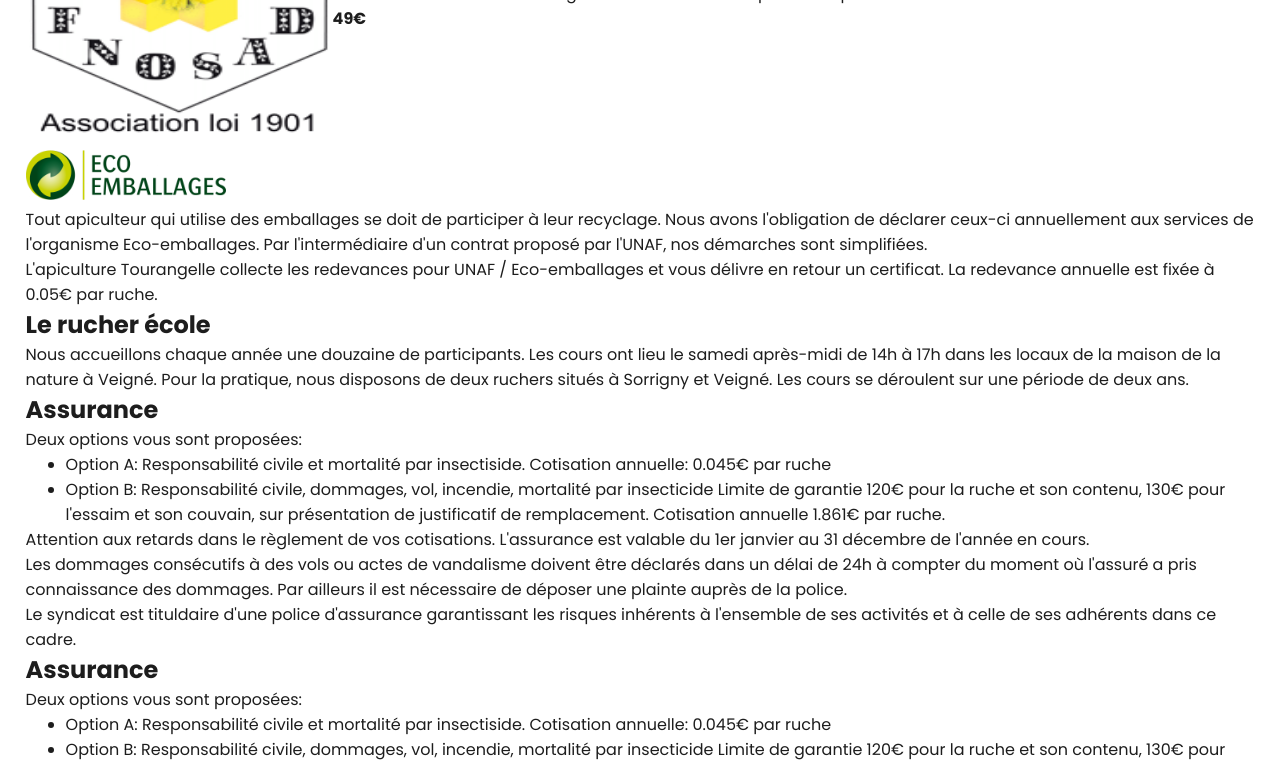
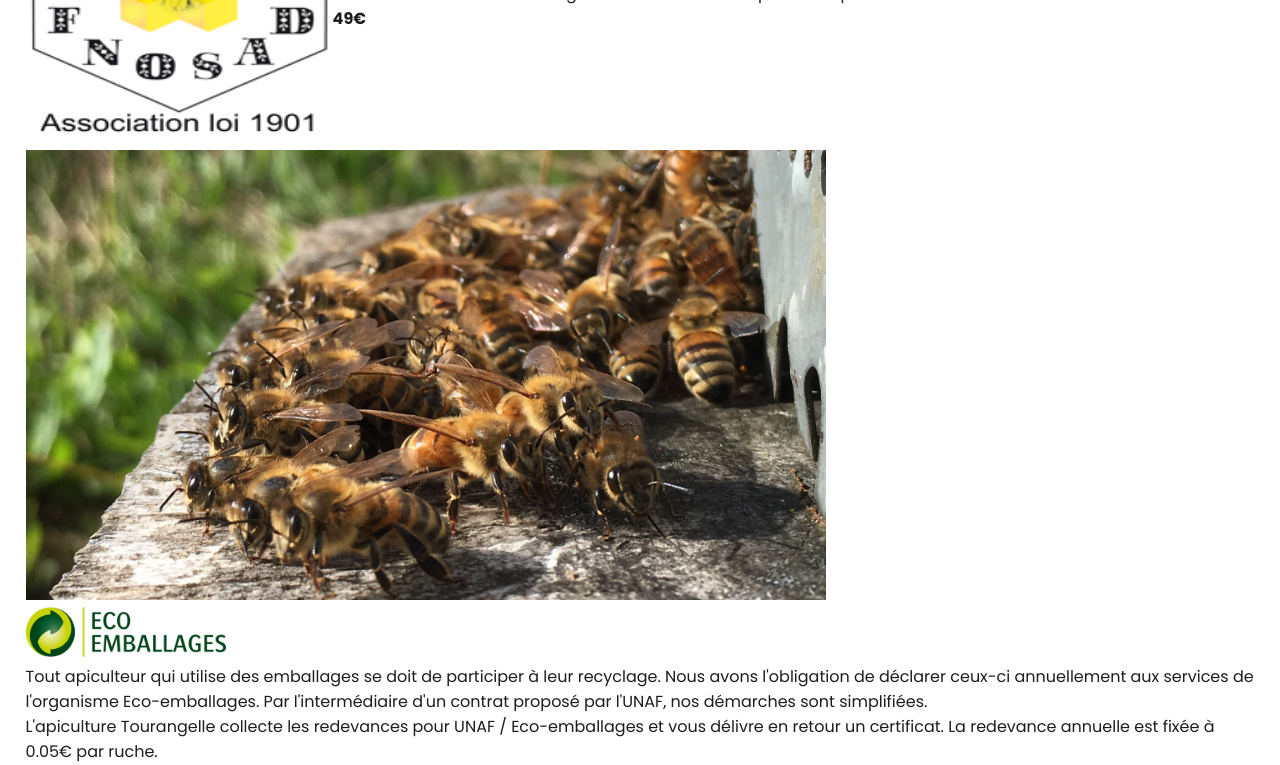
Before and after one commit to Barto1212/sat-next, a Next.js app in the folder sources/: page /cotisation in a window 1280 px wide. Shown: the part 681-1446 px from the top of the page. Built offline with nearby package versions, Linux system fonts and the light colour scheme.

Commit message:
en cours

```diff
--- a/sources/pages/cotisation.tsx
+++ b/sources/pages/cotisation.tsx
@@ -3,6 +3,7 @@ import Revues from '../components/cotisation/Revues'
 import EcoEmballages from "../components/cotisation/EcoEmballages"
 import Assurance from '../components/cotisation/Assurance'
 import RucherEcole from '../components/cotisation/RucherEcole'
+import Image from "next/image"
 
 export default function Adhesion () {
 	return (
@@ -20,6 +21,12 @@ export default function Adhesion () {
 			</table>
 			<h2>Vos revues syndicales</h2>
 			<Revues />
+			<Image
+				src="/img/abeilles-entree-1920-1080.jpg"
+				width={800}
+				height={450}
+				alt="Abeilles entrée ruche"
+			/>
 			<EcoEmballages />
 			<RucherEcole />
 			<Assurance />
```
Also changed, not shown: sources/public/img/abeilles-entree-1920-1080.jpg (added).
